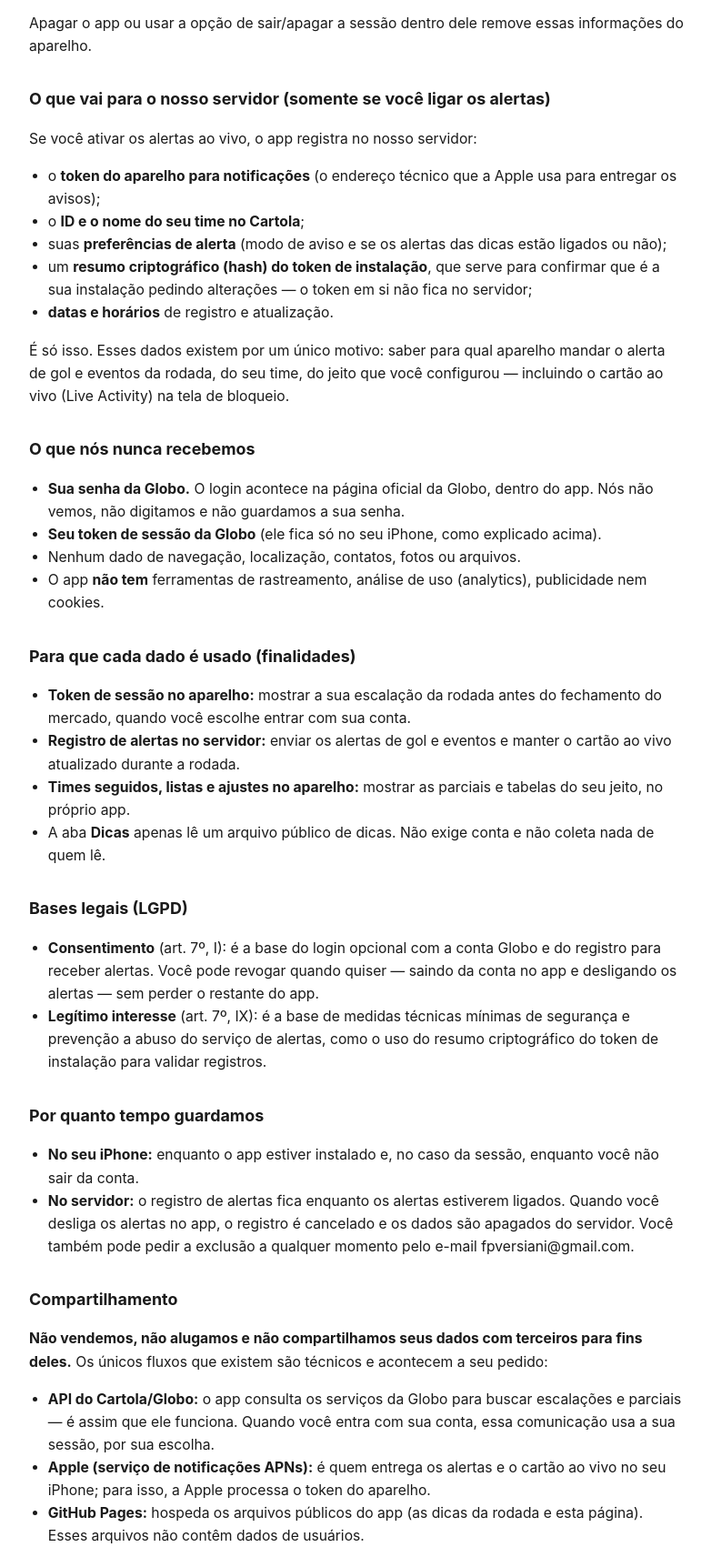
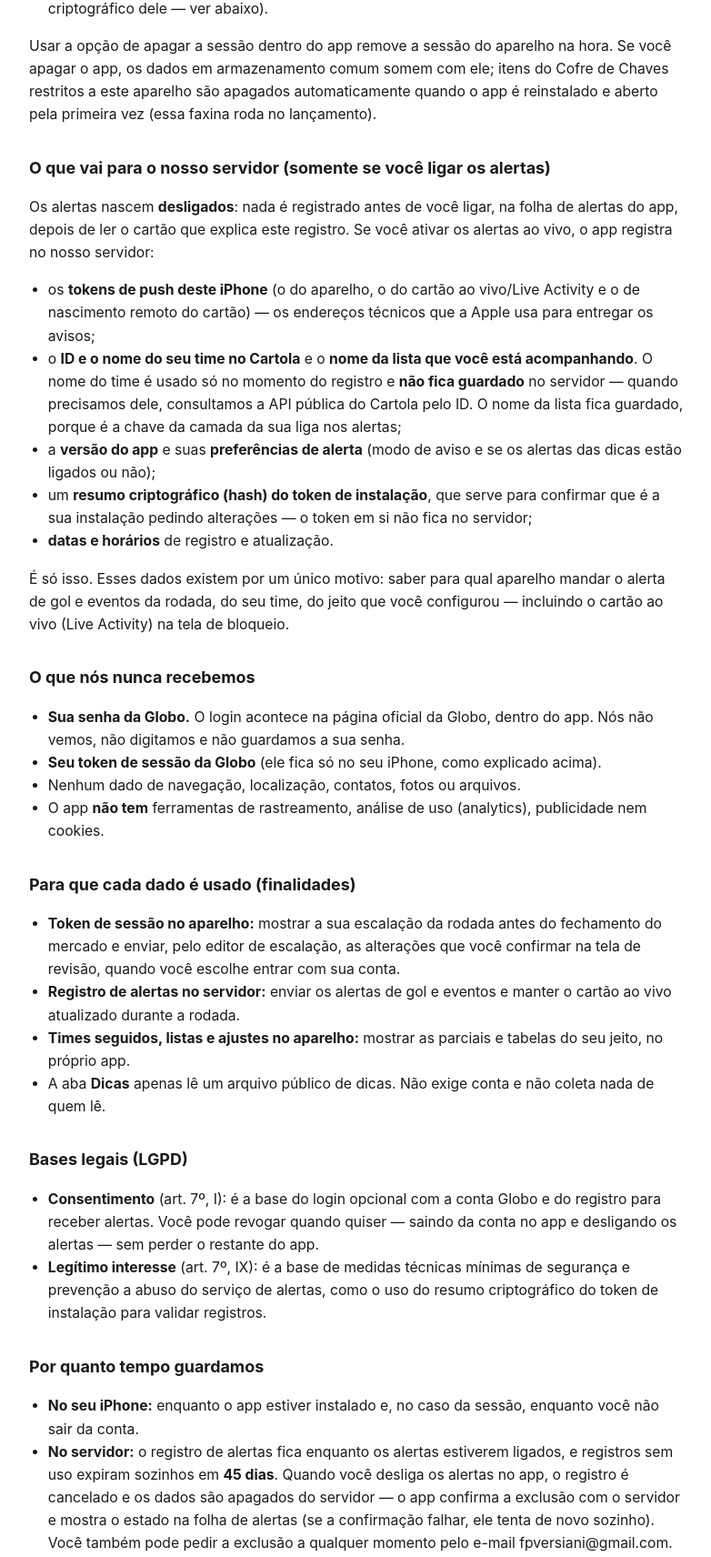
Before and after one commit to Fpversiani/secador-dicas, a plain HTML site: page privacidade.html in a window 1280 px wide. Shown: the part 884-2596 px from the top of the page at 91% size, without its empty margins (248-1030 px from the left). Drawn offline with Linux system fonts and the light colour scheme.

Commit message:
privacidade: build 55 — uma versao so (payload real, 45 dias, transferencia por consentimento, sessao le e envia)

```diff
--- a/privacidade.html
+++ b/privacidade.html
@@ -17,7 +17,7 @@
 <body>
 
 <h1>Política de Privacidade — Secador FC</h1>
-<p class="data">Vigente desde 21 de novembro de 2026.</p>
+<p class="data">Vigente desde 25 de novembro de 2026.</p>
 
 <p>O Secador FC é um aplicativo gratuito que mostra as parciais ao vivo do Cartola FC: seu time, suas ligas e dicas de escalação. Esta política explica, de forma direta, quais dados o app usa, onde cada um fica e quais são os seus direitos, conforme a Lei Geral de Proteção de Dados (LGPD — Lei nº 13.709/2018).</p>
 
@@ -29,18 +29,18 @@
 
 <h2>O que fica só no seu iPhone (nunca chega até nós)</h2>
 <ul>
-  <li><strong>Token de sessão da Globo</strong> — se você optar por entrar com sua conta Globo dentro do app (o login é opcional; o app funciona sem ele), o token da sessão fica guardado apenas no Cofre de Chaves (Keychain) do seu iPhone, restrito a este aparelho. Ele serve para o app mostrar a sua escalação antes do fechamento do mercado. Esse token <strong>nunca é enviado aos nossos servidores</strong>.</li>
+  <li><strong>Token de sessão da Globo</strong> — se você optar por entrar com sua conta Globo dentro do app (o login é opcional; o app funciona sem ele), o token da sessão fica guardado apenas no Cofre de Chaves (Keychain) do seu iPhone, restrito a este aparelho. Ele serve para o app mostrar a sua escalação antes do fechamento do mercado e para enviar, pelo editor de escalação do app, as alterações que você confirmar na tela de revisão — nada é enviado sem a sua confirmação. Esse token <strong>nunca é enviado aos nossos servidores</strong>.</li>
   <li><strong>Times e listas que você acompanha</strong>, suas preferências de aparência, tema e demais ajustes do app.</li>
   <li><strong>Token de instalação do app</strong>, um código aleatório gerado no aparelho que identifica esta instalação na hora de registrar os alertas (no servidor guardamos apenas um resumo criptográfico dele — ver abaixo).</li>
 </ul>
-<p>Apagar o app ou usar a opção de sair/apagar a sessão dentro dele remove essas informações do aparelho.</p>
+<p>Usar a opção de apagar a sessão dentro do app remove a sessão do aparelho na hora. Se você apagar o app, os dados em armazenamento comum somem com ele; itens do Cofre de Chaves restritos a este aparelho são apagados automaticamente quando o app é reinstalado e aberto pela primeira vez (essa faxina roda no lançamento).</p>
 
 <h2>O que vai para o nosso servidor (somente se você ligar os alertas)</h2>
-<p>Se você ativar os alertas ao vivo, o app registra no nosso servidor:</p>
+<p>Os alertas nascem <strong>desligados</strong>: nada é registrado antes de você ligar, na folha de alertas do app, depois de ler o cartão que explica este registro. Se você ativar os alertas ao vivo, o app registra no nosso servidor:</p>
 <ul>
-  <li>o <strong>token do aparelho para notificações</strong> (o endereço técnico que a Apple usa para entregar os avisos);</li>
-  <li>o <strong>ID e o nome do seu time no Cartola</strong>;</li>
-  <li>suas <strong>preferências de alerta</strong> (modo de aviso e se os alertas das dicas estão ligados ou não);</li>
+  <li>os <strong>tokens de push deste iPhone</strong> (o do aparelho, o do cartão ao vivo/Live Activity e o de nascimento remoto do cartão) — os endereços técnicos que a Apple usa para entregar os avisos;</li>
+  <li>o <strong>ID e o nome do seu time no Cartola</strong> e o <strong>nome da lista que você está acompanhando</strong>. O nome do time é usado só no momento do registro e <strong>não fica guardado</strong> no servidor — quando precisamos dele, consultamos a API pública do Cartola pelo ID. O nome da lista fica guardado, porque é a chave da camada da sua liga nos alertas;</li>
+  <li>a <strong>versão do app</strong> e suas <strong>preferências de alerta</strong> (modo de aviso e se os alertas das dicas estão ligados ou não);</li>
   <li>um <strong>resumo criptográfico (hash) do token de instalação</strong>, que serve para confirmar que é a sua instalação pedindo alterações — o token em si não fica no servidor;</li>
   <li><strong>datas e horários</strong> de registro e atualização.</li>
 </ul>
@@ -56,7 +56,7 @@
 
 <h2>Para que cada dado é usado (finalidades)</h2>
 <ul>
-  <li><strong>Token de sessão no aparelho:</strong> mostrar a sua escalação da rodada antes do fechamento do mercado, quando você escolhe entrar com sua conta.</li>
+  <li><strong>Token de sessão no aparelho:</strong> mostrar a sua escalação da rodada antes do fechamento do mercado e enviar, pelo editor de escalação, as alterações que você confirmar na tela de revisão, quando você escolhe entrar com sua conta.</li>
   <li><strong>Registro de alertas no servidor:</strong> enviar os alertas de gol e eventos e manter o cartão ao vivo atualizado durante a rodada.</li>
   <li><strong>Times seguidos, listas e ajustes no aparelho:</strong> mostrar as parciais e tabelas do seu jeito, no próprio app.</li>
   <li>A aba <strong>Dicas</strong> apenas lê um arquivo público de dicas. Não exige conta e não coleta nada de quem lê.</li>
@@ -71,30 +71,30 @@
 <h2>Por quanto tempo guardamos</h2>
 <ul>
   <li><strong>No seu iPhone:</strong> enquanto o app estiver instalado e, no caso da sessão, enquanto você não sair da conta.</li>
-  <li><strong>No servidor:</strong> o registro de alertas fica enquanto os alertas estiverem ligados. Quando você desliga os alertas no app, o registro é cancelado e os dados são apagados do servidor. Você também pode pedir a exclusão a qualquer momento pelo e-mail fpversiani@gmail.com.</li>
+  <li><strong>No servidor:</strong> o registro de alertas fica enquanto os alertas estiverem ligados, e registros sem uso expiram sozinhos em <strong>45 dias</strong>. Quando você desliga os alertas no app, o registro é cancelado e os dados são apagados do servidor — o app confirma a exclusão com o servidor e mostra o estado na folha de alertas (se a confirmação falhar, ele tenta de novo sozinho). Você também pode pedir a exclusão a qualquer momento pelo e-mail fpversiani@gmail.com.</li>
 </ul>
 
 <h2>Compartilhamento</h2>
 <p><strong>Não vendemos, não alugamos e não compartilhamos seus dados com terceiros para fins deles.</strong> Os únicos fluxos que existem são técnicos e acontecem a seu pedido:</p>
 <ul>
-  <li><strong>API do Cartola/Globo:</strong> o app consulta os serviços da Globo para buscar escalações e parciais — é assim que ele funciona. Quando você entra com sua conta, essa comunicação usa a sua sessão, por sua escolha.</li>
+  <li><strong>API do Cartola/Globo:</strong> o app consulta os serviços da Globo para buscar escalações e parciais — é assim que ele funciona. Quando você entra com sua conta, essa comunicação usa a sua sessão, por sua escolha — inclusive para enviar ao Cartola a escalação que você confirmar no editor do app.</li>
   <li><strong>Apple (serviço de notificações APNs):</strong> é quem entrega os alertas e o cartão ao vivo no seu iPhone; para isso, a Apple processa o token do aparelho.</li>
   <li><strong>GitHub Pages:</strong> hospeda os arquivos públicos do app (as dicas da rodada e esta página). Esses arquivos não contêm dados de usuários.</li>
 </ul>
 
 <h2>Transferência internacional</h2>
-<p>Nosso servidor fica em <strong>Montreal, no Canadá</strong>. Se você liga os alertas, os dados do registro descritos acima são tratados nesse servidor. O Canadá possui legislação de proteção de dados pessoais (PIPEDA) e é reconhecido por oferecer grau de proteção adequado. Ao ativar os alertas, você fica ciente dessa transferência, nos termos do art. 33 da LGPD.</p>
+<p>Nosso servidor fica em <strong>Montreal, no Canadá</strong>. Se você liga os alertas, os dados do registro descritos acima são tratados nesse servidor. Essa transferência internacional acontece com o seu <strong>consentimento</strong> (art. 33, VIII, da LGPD): o cartão de aceite dos alertas, dentro do app, informa o destino antes de você ligar, e você revoga o consentimento desligando os alertas. O Canadá possui legislação federal de proteção de dados pessoais (PIPEDA); não há, até aqui, decisão de adequação da ANPD para o país — por isso a base da transferência é o seu consentimento.</p>
 
 <h2>Segurança</h2>
 <ul>
-  <li>O token de sessão fica no Cofre de Chaves do iOS, restrito ao aparelho, fora de sincronização e de backups.</li>
+  <li>O token de sessão fica no Cofre de Chaves do iOS, restrito ao aparelho e fora de sincronização com outros aparelhos e com o iCloud; como todo item do Cofre de Chaves restrito ao aparelho, ele pode constar de um backup cifrado deste mesmo iPhone.</li>
   <li>No servidor, o acesso ao registro de alertas exige o token da sua instalação, guardamos apenas o resumo criptográfico dele, e o arquivo de registros tem acesso restrito no servidor.</li>
   <li>As comunicações de registro usam conexão protegida, e nenhum dado pessoal é escrito em registros de log do sistema de alertas.</li>
 </ul>
 
 <h2>Seus direitos (art. 18 da LGPD)</h2>
 <p>Você tem direito a: confirmar se tratamos dados seus; acessar esses dados; corrigir dados incompletos ou errados; pedir a anonimização, o bloqueio ou a eliminação de dados desnecessários ou tratados em desconformidade; pedir a portabilidade; eliminar os dados tratados com base no seu consentimento; saber com quem compartilhamos; e revogar o consentimento.</p>
-<p>Na prática, quase tudo se resolve no próprio app: desligar os alertas apaga o registro do servidor, e sair da conta apaga a sessão do aparelho. Para qualquer outro pedido, escreva para <strong>fpversiani@gmail.com</strong> que responderemos pelo mesmo canal.</p>
+<p>Na prática, quase tudo se resolve no próprio app: desligar os alertas apaga o registro do servidor (com confirmação mostrada na folha de alertas), e apagar a sessão remove o login do aparelho. Para qualquer outro pedido, escreva para <strong>fpversiani@gmail.com</strong> que responderemos pelo mesmo canal.</p>
 
 <h2>Crianças e adolescentes</h2>
 <p>O Secador FC não é dirigido a crianças e não coleta intencionalmente dados de menores. O uso pressupõe uma conta no Cartola FC, sujeita às regras da própria Globo.</p>
@@ -102,7 +102,7 @@
 <h2>Alterações desta política</h2>
 <p>Se esta política mudar de forma relevante, a nova versão será publicada nesta mesma página, com a data atualizada, e mudanças que afetem o uso dos seus dados serão avisadas no app. Versões anteriores podem ser pedidas pelo e-mail de contato.</p>
 
-<p class="data">Secador FC — Política de Privacidade · Última atualização: 21 de novembro de 2026.</p>
+<p class="data">Secador FC — Política de Privacidade · Última atualização: 25 de novembro de 2026.</p>
 
 </body>
 </html>
```
